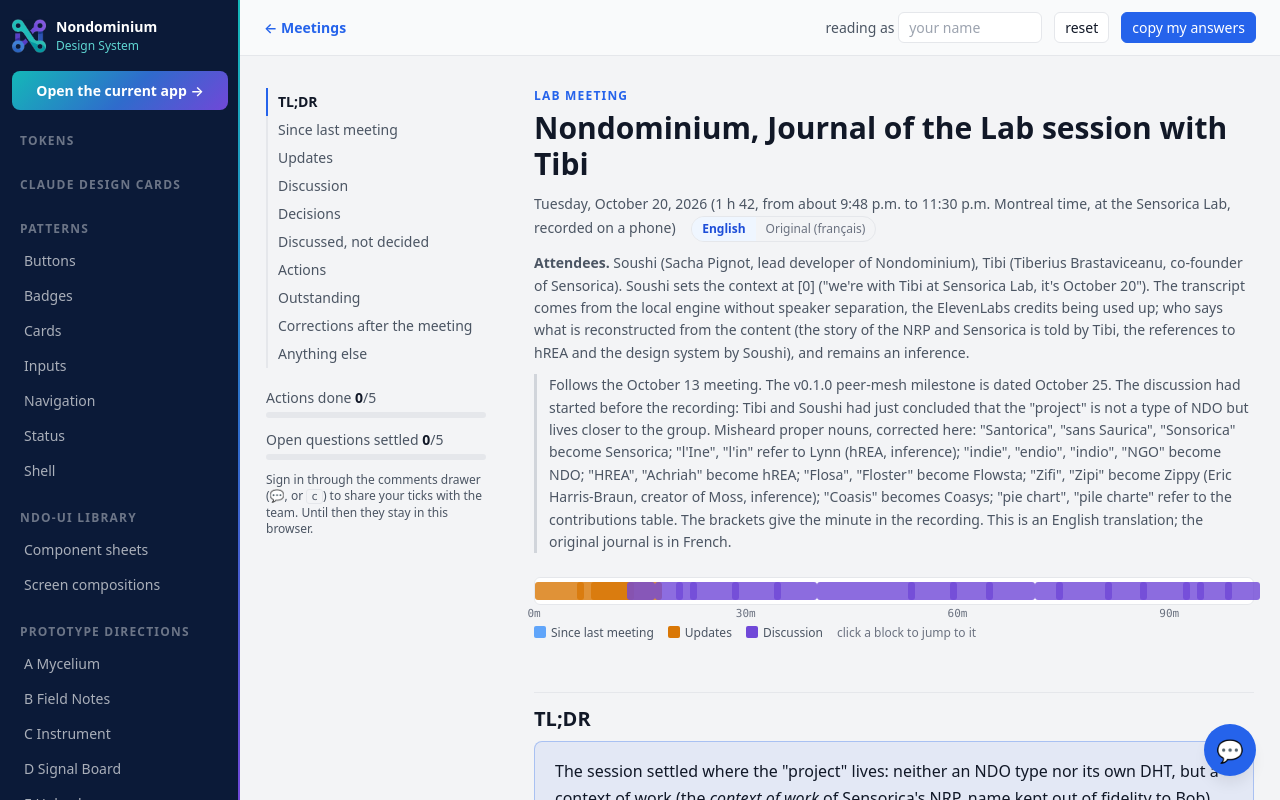
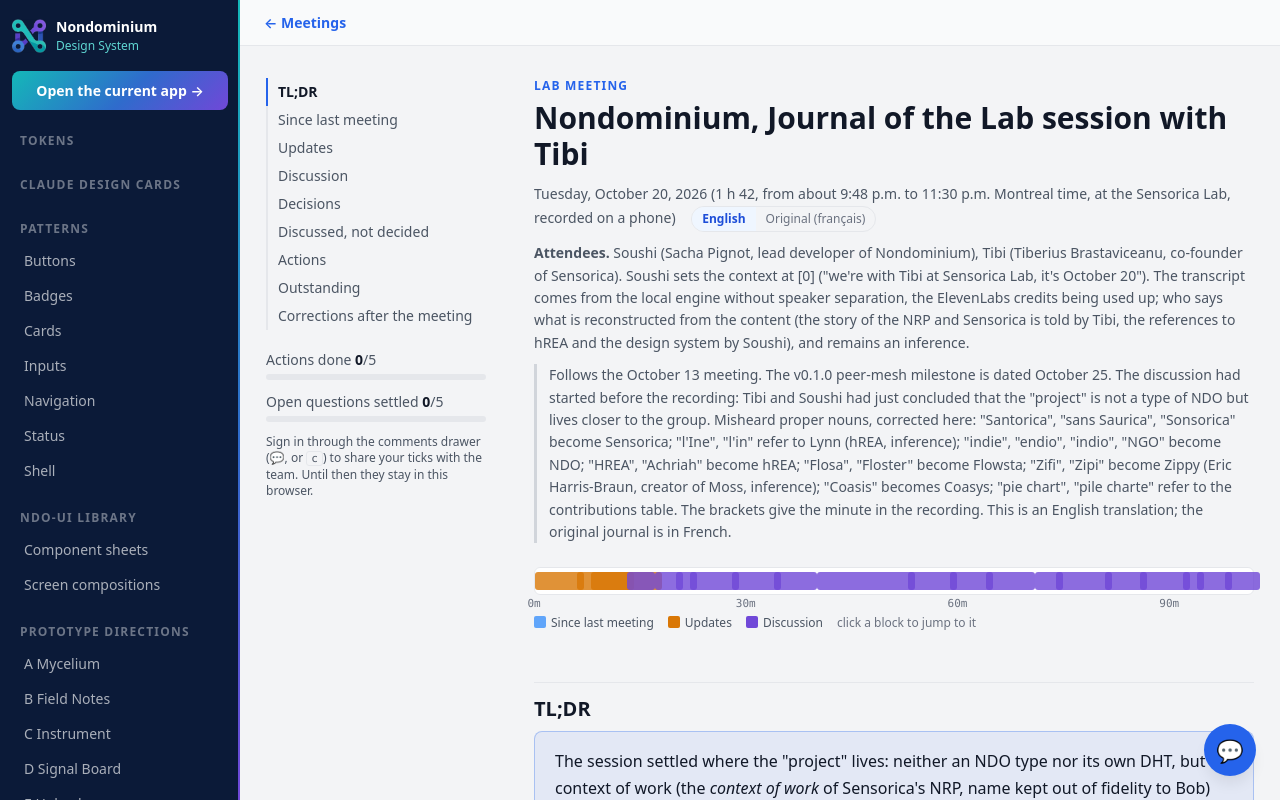
Before and after one commit to Sensorica/nondominium-design-system, a SvelteKit app: page /meetings/2026-10-20-lab in a window 1280 px wide. Shown: the top 800 px of the page. Built offline with nearby package versions, Linux system fonts and the light colour scheme.

Commit message:
feat(meetings): drop the answer export and the Anything else box (#16)
* feat(meetings): drop the answer export and the Anything else box from published meetings

* feat(meetings): drop the reset button from published meetings

```diff
--- a/src/routes/meetings/[slug]/+page.svelte
+++ b/src/routes/meetings/[slug]/+page.svelte
@@ -2,8 +2,8 @@
   // A Meeting Niceboard: the journal read as a page, with the interaction around
   // it. Comments go to the shared drawer (one thread per meeting, each comment
   // pointing at its paragraph and carrying its minute). Ticks, reactions and
-  // answers stay in this browser until the reader copies them out; signed in,
-  // ticks on actions and settled questions are shared through the thread.
+  // notes stay in this browser; signed in, ticks on actions and settled
+  // questions are shared through the thread.
   import { page } from '$app/state';
   import { paths } from '$lib/paths';
   import { comments } from '$lib/comments/comments.svelte';
@@ -123,7 +123,6 @@
   const toc = $derived([
     ...(m.tldr ? [{ id: 'tldr', label: 'TL;DR' }] : []),
     ...m.sections.filter((s) => s.kind !== 'tldr').map((s) => ({ id: s.id, label: s.title })),
-    { id: 'anything-else', label: fr ? 'Autre chose' : 'Anything else' },
   ]);
   let active = $state('');
   $effect(() => {
@@ -205,60 +204,6 @@
   const settledCount = $derived(openBlocks.filter((b) => isOn(b.id, b.type === 'item' && !!b.recorded)).length);
   let ownerFilter = $state('');
 
-  // ── Export: only what this reader did ──
-  let toast = $state('');
-  function answers(): string {
-    const L = [`# Answers on ${m.title}, ${m.date}${st.reader ? `, from ${st.reader}` : ''}`, ''];
-    const byId = new Map(textBlocks.map((b) => [b.id, b] as const));
-    const label = (id: string) => {
-      const b = byId.get(id);
-      return b ? b.lead || b.html.replace(/<[^>]+>/g, '').slice(0, 60) : id;
-    };
-    const reacted = Object.entries(st.react);
-    if (reacted.length) {
-      L.push('## Decided');
-      for (const [id, v] of reacted) L.push(`- **${label(id)}**: ${v}${st.notes[id]?.trim() ? `. ${st.notes[id].trim()}` : ''}`);
-      L.push('');
-    }
-    const opens = openBlocks.filter((b) => st.notes[b.id]?.trim());
-    if (opens.length) {
-      L.push('## Still open');
-      for (const b of opens) L.push(`- **${label(b.id)}**: ${st.notes[b.id].trim()}`);
-      L.push('');
-    }
-    // Signed in, ticks are already shared; the export carries the notes. Signed out, it carries both.
-    const acts = m.actions.filter((a) => (!signedIn && st.done[a.id]) || st.notes[a.id]?.trim());
-    if (acts.length) {
-      L.push('## Actions');
-      for (const a of acts) L.push(`- [${isOn(a.id, a.recorded) ? 'x' : ' '}] ${a.owner}: ${a.text}${st.notes[a.id]?.trim() ? ` (note: ${st.notes[a.id].trim()})` : ''}`);
-      L.push('');
-    }
-    if (st.other.trim()) L.push('## Anything else', st.other.trim(), '');
-    return L.length > 2 ? L.join('\n') : '';
-  }
-  async function copy() {
-    const text = answers();
-    if (!text) return say('Nothing changed yet');
-    try {
-      await navigator.clipboard.writeText(text);
-      say('Answers copied');
-    } catch {
-      say('The browser blocked the clipboard');
-    }
-  }
-  function say(t: string) {
-    toast = t;
-    setTimeout(() => (toast = ''), 1800);
-  }
-  function onKey(e: KeyboardEvent) {
-    if (e.ctrlKey && e.shiftKey && e.key === 'Enter') {
-      e.preventDefault();
-      copy();
-    }
-  }
-  function reset() {
-    st = blank();
-  }
   function grow(e: Event) {
     const t = e.currentTarget as HTMLTextAreaElement;
     t.style.height = 'auto';
@@ -267,16 +212,9 @@
 </script>
 
 <svelte:head><title>{m.date} {KIND_LABEL[m.kind] ?? 'Meeting'} — Nondominium Design System</title></svelte:head>
-<svelte:window onkeydown={onKey} />
 
 <div class="bar">
   <a class="back" href={paths.meetings()}>← Meetings</a>
-  <span class="grow"></span>
-  <label>reading as
-    <input class="reader" type="text" placeholder="your name" bind:value={st.reader} />
-  </label>
-  <button onclick={reset}>reset</button>
-  <button class="primary" onclick={copy} title="Ctrl+Shift+Enter">copy my answers</button>
 </div>
 
 <div class="wrap">
@@ -430,22 +368,14 @@
         {/each}
       {/if}
     {/each}
-
-    <h2 id="anything-else">{fr ? 'Autre chose' : 'Anything else'}</h2>
-    <textarea class="other" rows="3" placeholder="General comments on the meeting or this resume…" bind:value={st.other} oninput={grow}></textarea>
   </main>
 </div>
 
-{#if toast}<div class="toast">{toast}</div>{/if}
 
 <style>
   /* Colours are the design system's own tokens; nothing here is a R&O hue. */
   .bar { position: sticky; top: 0; z-index: 5; display: flex; gap: var(--ndo-spacing-3); align-items: center; flex-wrap: wrap; padding: var(--ndo-spacing-3) var(--ndo-spacing-6); background: var(--ndo-color-surface); border-bottom: 1px solid var(--ndo-color-border); font-size: var(--ndo-text-sm); font-weight: var(--ndo-weight-medium); color: var(--ndo-color-text-secondary); }
-  .bar .grow { flex: 1; }
   .bar .back { color: var(--ndo-color-link); text-decoration: none; font-weight: var(--ndo-weight-semibold); }
-  .bar .reader, .bar button { font: inherit; color: var(--ndo-color-text-primary); background: rgb(var(--ndo-color-card-bg)); border: 1px solid var(--ndo-color-border); border-radius: var(--ndo-radius-md); padding: 4px 10px; }
-  .bar .reader { width: 9rem; }
-  .bar button { cursor: pointer; }
   .bar .primary { background: rgb(var(--ndo-primary-600)); border-color: rgb(var(--ndo-primary-600)); color: rgb(var(--ndo-color-text-inverse)); }
 
   .wrap { display: grid; grid-template-columns: 220px minmax(0, 720px); gap: 48px; justify-content: center; padding: var(--ndo-spacing-8) var(--ndo-spacing-6) 6rem; }
@@ -522,7 +452,6 @@
   .react button:disabled { cursor: default; opacity: 0.8; }
 
   textarea, .act-note { width: 100%; box-sizing: border-box; font: inherit; font-size: var(--ndo-text-sm); line-height: var(--ndo-lh-sm); color: var(--ndo-color-text-primary); background: rgb(var(--ndo-color-card-bg)); border: 1px solid var(--ndo-color-border); border-radius: var(--ndo-radius-md); padding: 6px 10px; resize: vertical; }
-  .other { min-height: 80px; }
 
   .filter { display: flex; flex-wrap: wrap; gap: 6px; margin: 4px 0 12px; }
   .filter button.on { background: var(--ndo-color-text-primary); color: var(--ndo-color-bg-app); }
@@ -536,7 +465,6 @@
   .act-note { margin-top: 4px; padding: 2px 8px; font-size: var(--ndo-text-xs); opacity: 0; }
   .act:hover .act-note, .act-note:focus, .act-note:not(:placeholder-shown) { opacity: 1; }
 
-  .toast { position: fixed; bottom: 24px; left: 50%; transform: translateX(-50%); background: var(--ndo-color-text-primary); color: var(--ndo-color-bg-app); padding: 8px 16px; border-radius: var(--ndo-radius-md); font-size: var(--ndo-text-sm); z-index: 20; }
 
   @media (max-width: 960px) {
     .wrap { grid-template-columns: 1fr; gap: 16px; }
```
Also changed, not shown: 1 other file (tests, documents, lock files or other folders).
